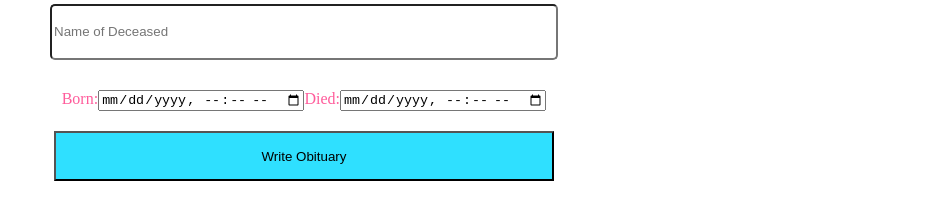
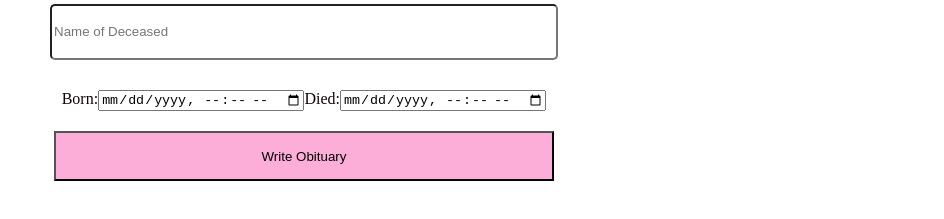
Before and after one commit to Bobinho100/Obituary-Album, a React (Create React App) app: page / in a window 1280 px wide. Both pictures are taken after a click on the button "+ New Obituary". Shown: the part 553-772 px from the top of the page, without its empty margins (336-1280 px from the left). Built offline with nearby package versions, Linux system fonts and the light colour scheme.

Commit message:
made css changes

```diff
--- a/src/Styles/Overlay.css
+++ b/src/Styles/Overlay.css
@@ -46,14 +46,14 @@ form p{
     display: flex;
     padding: 20px;
     justify-content: space-around;
-    color: rgb(255, 92, 155);
+    color: rgb(19, 3, 9);
 
 }
 
 form button{
     height:50px ;
     width:500px ;
-    background-color: rgb(47, 224, 255);
+    background-color: rgb(253, 174, 216);
 }
 .name{
     margin: 10px;
@@ -67,6 +67,7 @@ form button{
     align-items: flex-end;
     display: flex;
     margin-left: 90%;
+
 
 }
 .obi--image{
```
